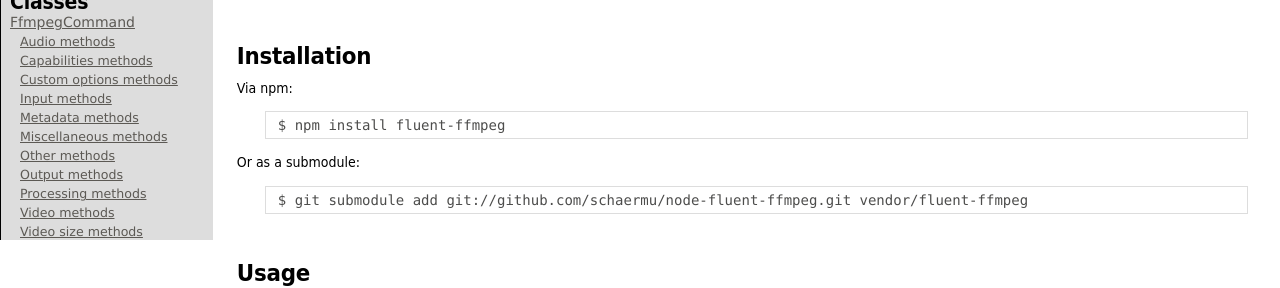
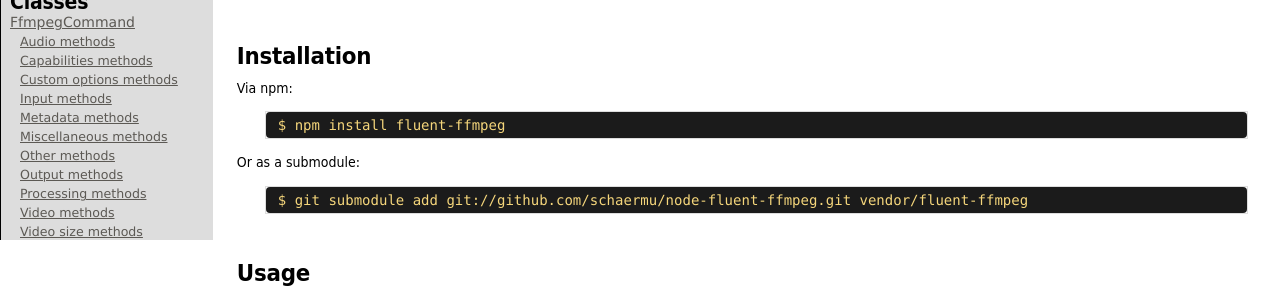
Before and after one commit to fluent-ffmpeg/fluent-ffmpeg.github.io, a plain HTML site: page index.html in a window 1280 px wide. Shown: the part 519-807 px from the top of the page. Drawn offline with Linux system fonts and the light colour scheme.

Commit message:
changed code css

```diff
--- a/styles/jsdoc-default.css
+++ b/styles/jsdoc-default.css
@@ -257,8 +257,9 @@
     display: block;
     padding: 4px 12px;
     margin: 0;
-    background-color: #fff;
-    color: #000;
+    background-color: #1b1b1b;
+    color: #f5d67b;
+    border-radius: 4px;
 }
 
 .prettyprint code span.line
--- a/styles/prettify-tomorrow.css
+++ b/styles/prettify-tomorrow.css
@@ -4,7 +4,7 @@
 /* SPAN elements with the classes below are added by prettyprint. */
 /* plain text */
 .pln {
-  color: #4d4d4c; }
+  color: #f5d67b; }
 
 @media screen {
   /* string content */
@@ -29,7 +29,7 @@
 
   /* punctuation */
   .pun {
-    color: #4d4d4c; }
+    color: #f5d67b; }
 
   /* lisp open bracket */
   .opn {
```
